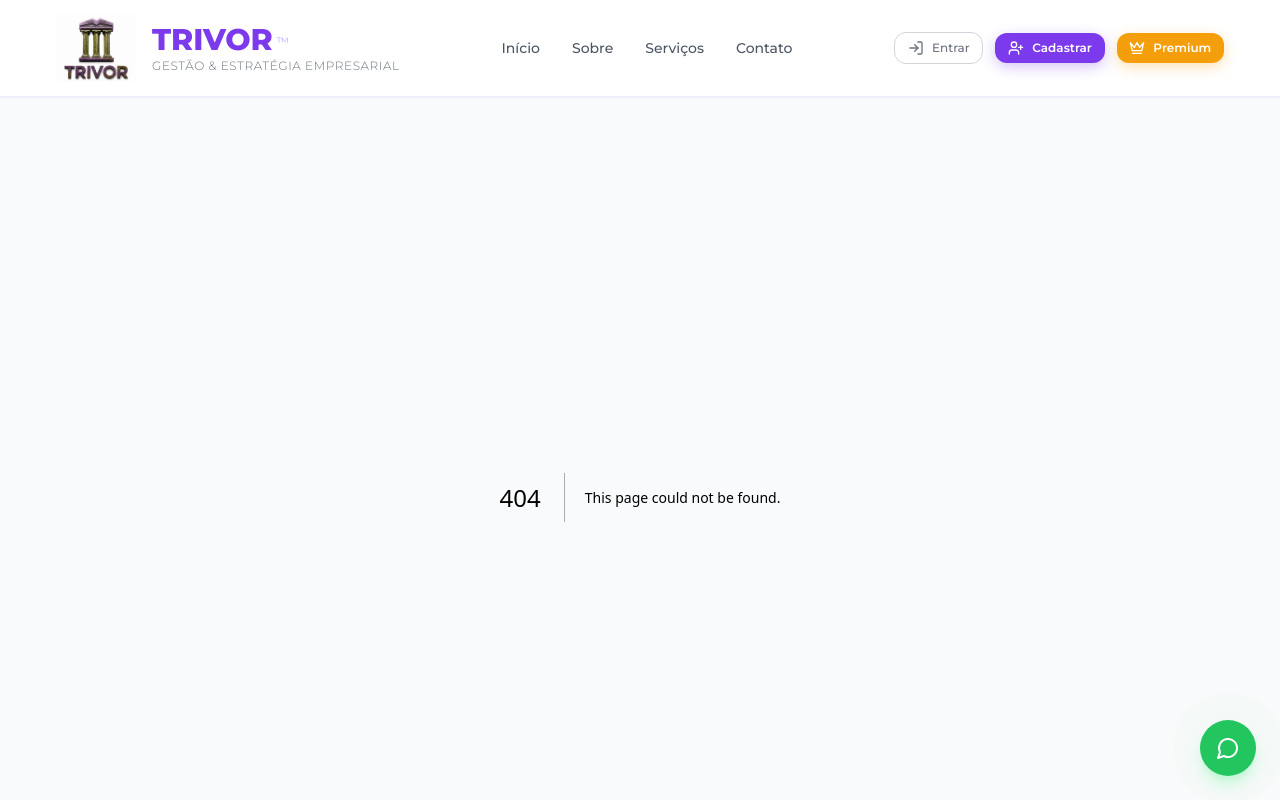
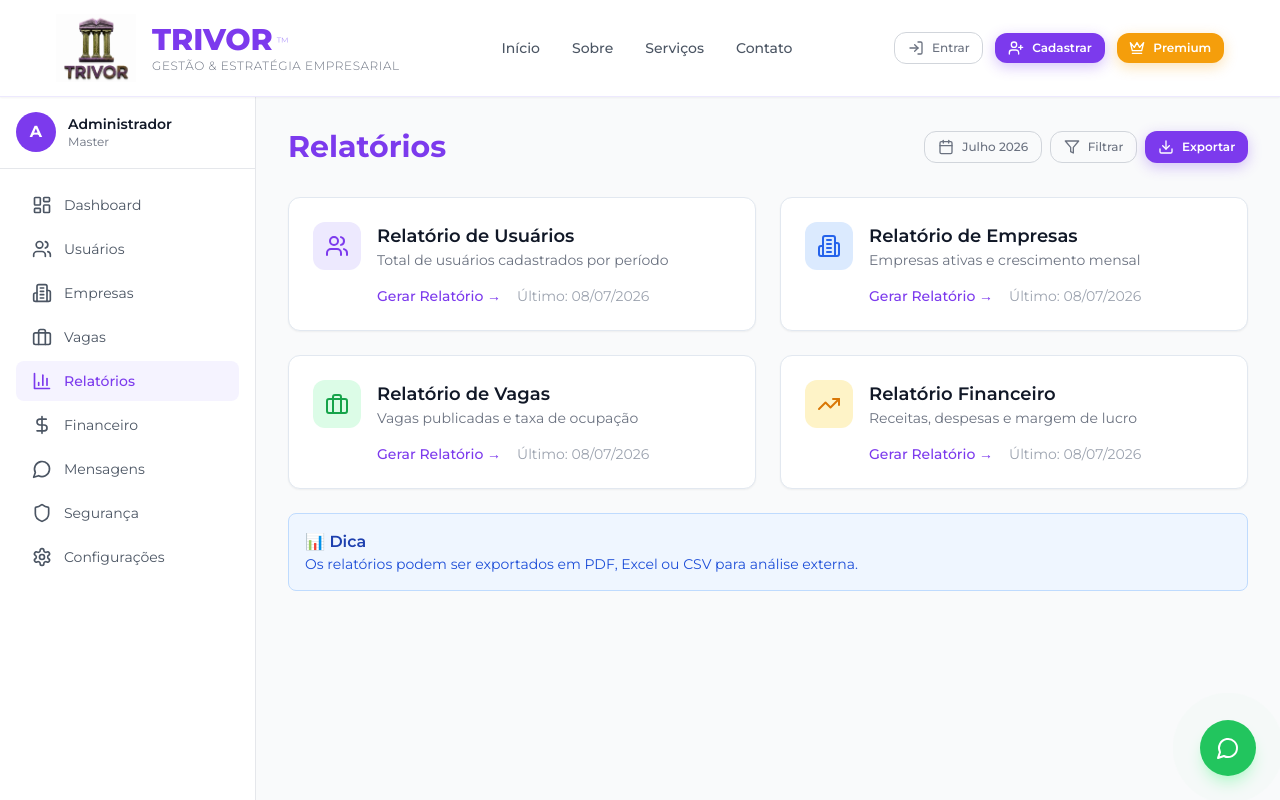
Before and after one commit to trivoroficial/consult_recruit, a Next.js app: page /admin/relatorios in a window 1280 px wide. Before the commit this address had no page. Shown: the top 800 px of the page. Built offline with nearby package versions, Linux system fonts and the light colour scheme.

Commit message:
Create AdminRelatorios component for report management

```diff
--- /dev/null
+++ b/src/app/(dashboard)/admin/relatorios/page.tsx
@@ -0,0 +1,70 @@
+'use client'
+
+import { SidebarAdmin } from '@/components/layout/SidebarAdmin'
+import { BarChart3, Users, Building2, Briefcase, TrendingUp, Download, Calendar, Filter } from 'lucide-react'
+
+const relatorios = [
+  { id: 1, titulo: 'Relatório de Usuários', descricao: 'Total de usuários cadastrados por período', icon: Users, cor: 'bg-purple-100 text-purple-600' },
+  { id: 2, titulo: 'Relatório de Empresas', descricao: 'Empresas ativas e crescimento mensal', icon: Building2, cor: 'bg-blue-100 text-blue-600' },
+  { id: 3, titulo: 'Relatório de Vagas', descricao: 'Vagas publicadas e taxa de ocupação', icon: Briefcase, cor: 'bg-green-100 text-green-600' },
+  { id: 4, titulo: 'Relatório Financeiro', descricao: 'Receitas, despesas e margem de lucro', icon: TrendingUp, cor: 'bg-yellow-100 text-yellow-600' },
+]
+
+export default function AdminRelatorios() {
+  return (
+    <div className="flex min-h-screen bg-gray-50">
+      <SidebarAdmin />
+      <div className="flex-1 ml-64 p-8">
+        <div className="flex items-center justify-between mb-8">
+          <h1 className="text-3xl font-bold">
+            <span className="text-purple-600">Relatórios</span>
+          </h1>
+          <div className="flex gap-2">
+            <button className="btn-outline btn-sm flex items-center gap-2">
+              <Calendar className="h-4 w-4" />
+              Julho 2026
+            </button>
+            <button className="btn-outline btn-sm flex items-center gap-2">
+              <Filter className="h-4 w-4" />
+              Filtrar
+            </button>
+            <button className="btn-primary btn-sm flex items-center gap-2">
+              <Download className="h-4 w-4" />
+              Exportar
+            </button>
+          </div>
+        </div>
+
+        <div className="grid grid-cols-1 md:grid-cols-2 gap-6">
+          {relatorios.map((item) => {
+            const Icon = item.icon
+            return (
+              <div key={item.id} className="bg-white rounded-xl shadow-sm border p-6 hover:shadow-md transition cursor-pointer group">
+                <div className="flex items-start gap-4">
+                  <div className={`p-3 rounded-xl ${item.cor}`}>
+                    <Icon className="h-6 w-6" />
+                  </div>
+                  <div className="flex-1">
+                    <h3 className="text-lg font-semibold group-hover:text-purple-600 transition">{item.titulo}</h3>
+                    <p className="text-sm text-gray-500">{item.descricao}</p>
+                    <div className="mt-4 flex items-center gap-4 text-sm">
+                      <span className="text-purple-600 font-medium">Gerar Relatório →</span>
+                      <span className="text-gray-400">Último: 08/07/2026</span>
+                    </div>
+                  </div>
+                </div>
+              </div>
+            )
+          })}
+        </div>
+
+        <div className="mt-6 bg-blue-50 border border-blue-200 rounded-lg p-4">
+          <h4 className="font-semibold text-blue-800">📊 Dica</h4>
+          <p className="text-sm text-blue-700">
+            Os relatórios podem ser exportados em PDF, Excel ou CSV para análise externa.
+          </p>
+        </div>
+      </div>
+    </div>
+  )
+}
```
